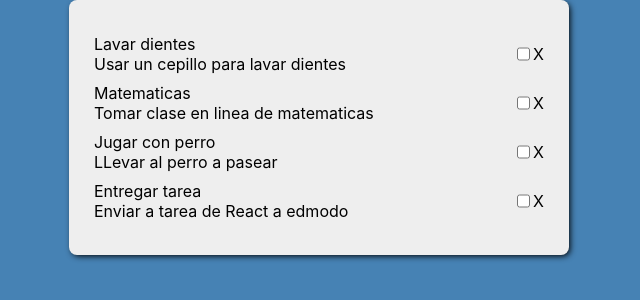
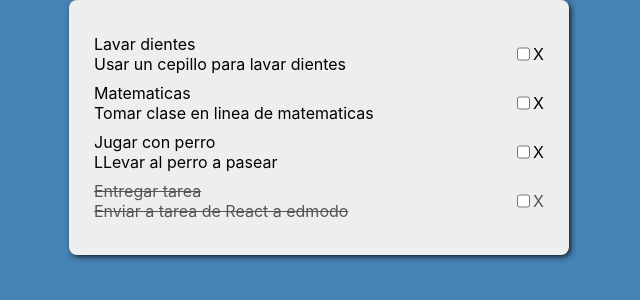
Before and after one commit to VictorFranco/reactjs-primera-app, a React (Create React App) app: page / in a window 1280 px wide. Shown: the top 300 px of the page, without its empty margins (321-961 px from the left). Built offline with nearby package versions, Linux system fonts and the light colour scheme.

Commit message:
Agregar validaciones

```diff
--- a/src/components/Task.js
+++ b/src/components/Task.js
@@ -1,11 +1,17 @@
 import React,{Component} from 'react';
 import './Task.css';
+import PropTypes from 'prop-types';
 
 class Task extends Component {
+  StyleCompleted(){
+      return {
+          color:this.props.task.done?"#555":"black",
+      }
+  }
   render() {
       const {task}=this.props;
-    return <div className="Task">
-            <div>
+    return <div className="Task" style={this.StyleCompleted()}>
+            <div style={{textDecoration: task.done?"line-through":"none"}}>
                 {task.title} <br/> {task.description}
             </div>
             <div className="group2">
@@ -16,4 +22,8 @@ class Task extends Component {
   }
 }
 
+Task.propTypes={
+    task:PropTypes.object
+}
+
 export default Task;
--- a/src/components/Tasks.js
+++ b/src/components/Tasks.js
@@ -1,5 +1,6 @@
 import React,{Component} from 'react';
 import Task from './Task';
+import PropTypes from 'prop-types';
 
 class Tasks extends Component {
   render() {
@@ -9,4 +10,8 @@ class Tasks extends Component {
   }
 }
 
+Tasks.propTypes={
+  tasks:PropTypes.array
+}
+
 export default Tasks;
```
